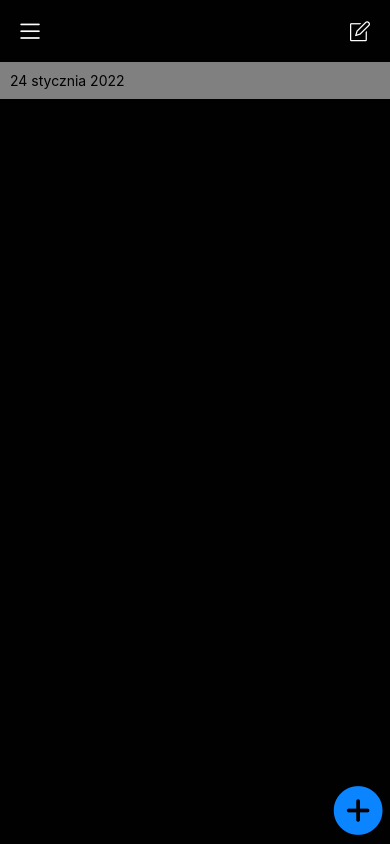
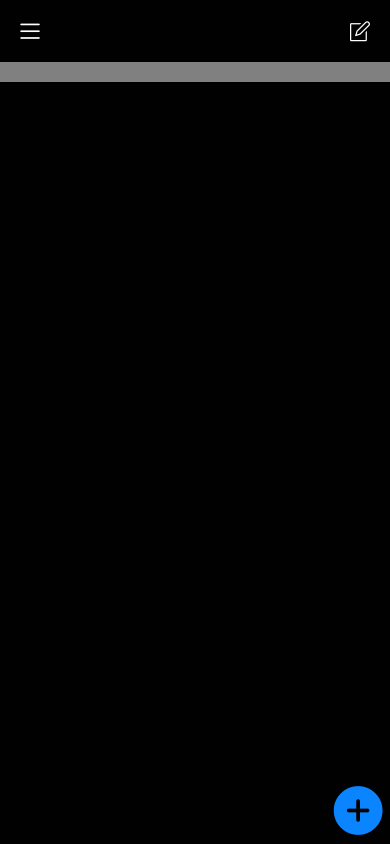
Before and after one commit to margrudniak/BoltNotes, a React Native app: screen / in a window 390 px wide. Built offline with nearby package versions, Linux system fonts and the light colour scheme.

Commit message:
feat: add date props on DateBar

```diff
--- a/src/components/DateBar/DateBar.tsx
+++ b/src/components/DateBar/DateBar.tsx
@@ -1,16 +1,18 @@
 import React from 'react';
 import {Text, View} from 'react-native';
 
-export interface DateBarProps {}
+export interface DateBarProps {
+  date: string;
+}
 
-export const DateBar = ({message}: DateBarProps) => {
+export const DateBar = ({date}: DateBarProps) => {
   return (
     <View
       style={{
         backgroundColor: 'grey',
         padding: 10,
       }}>
-      <Text>{'24 stycznia 2022'}</Text>
+      <Text>{date}</Text>
     </View>
   );
 };
```
